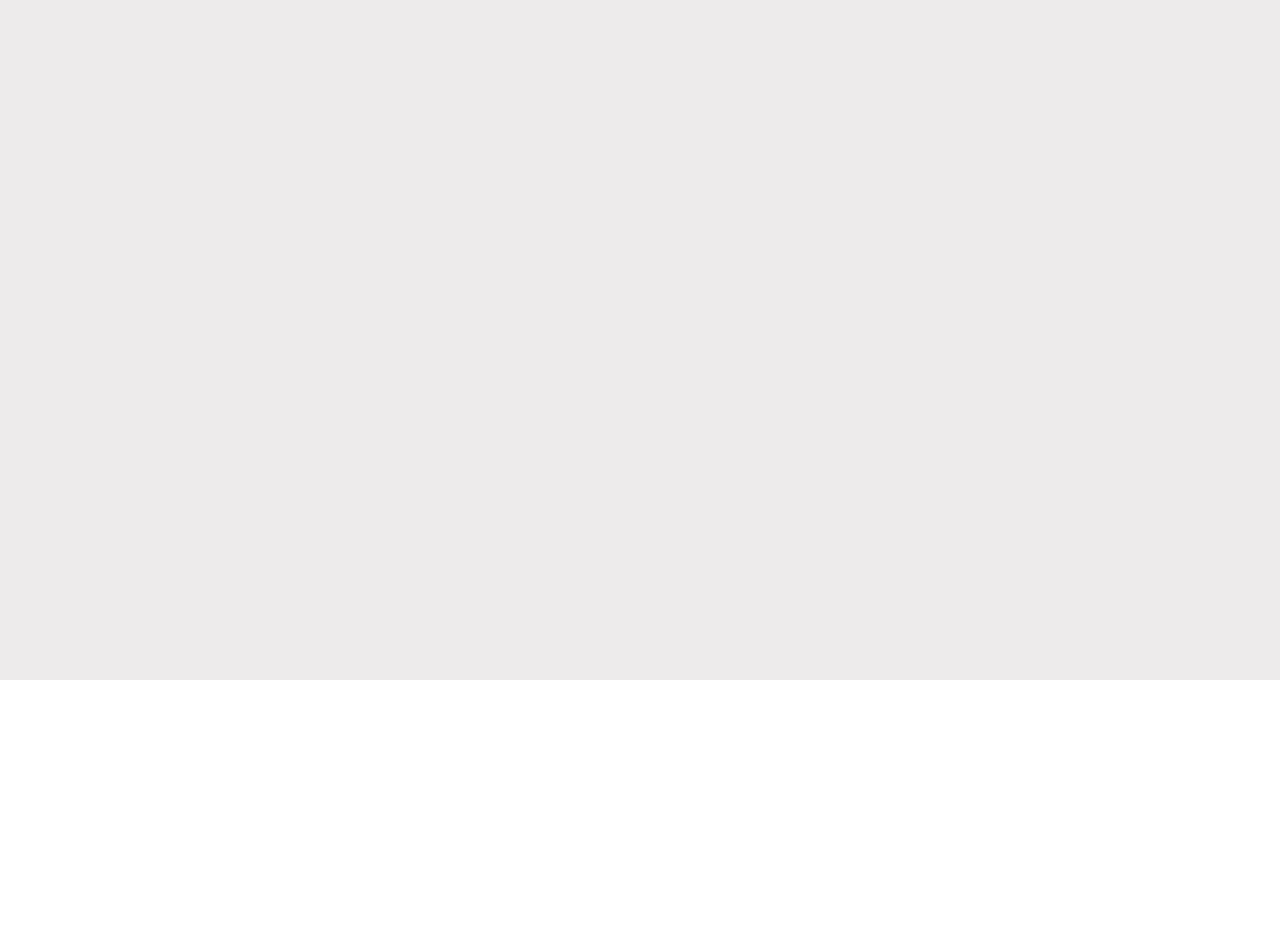
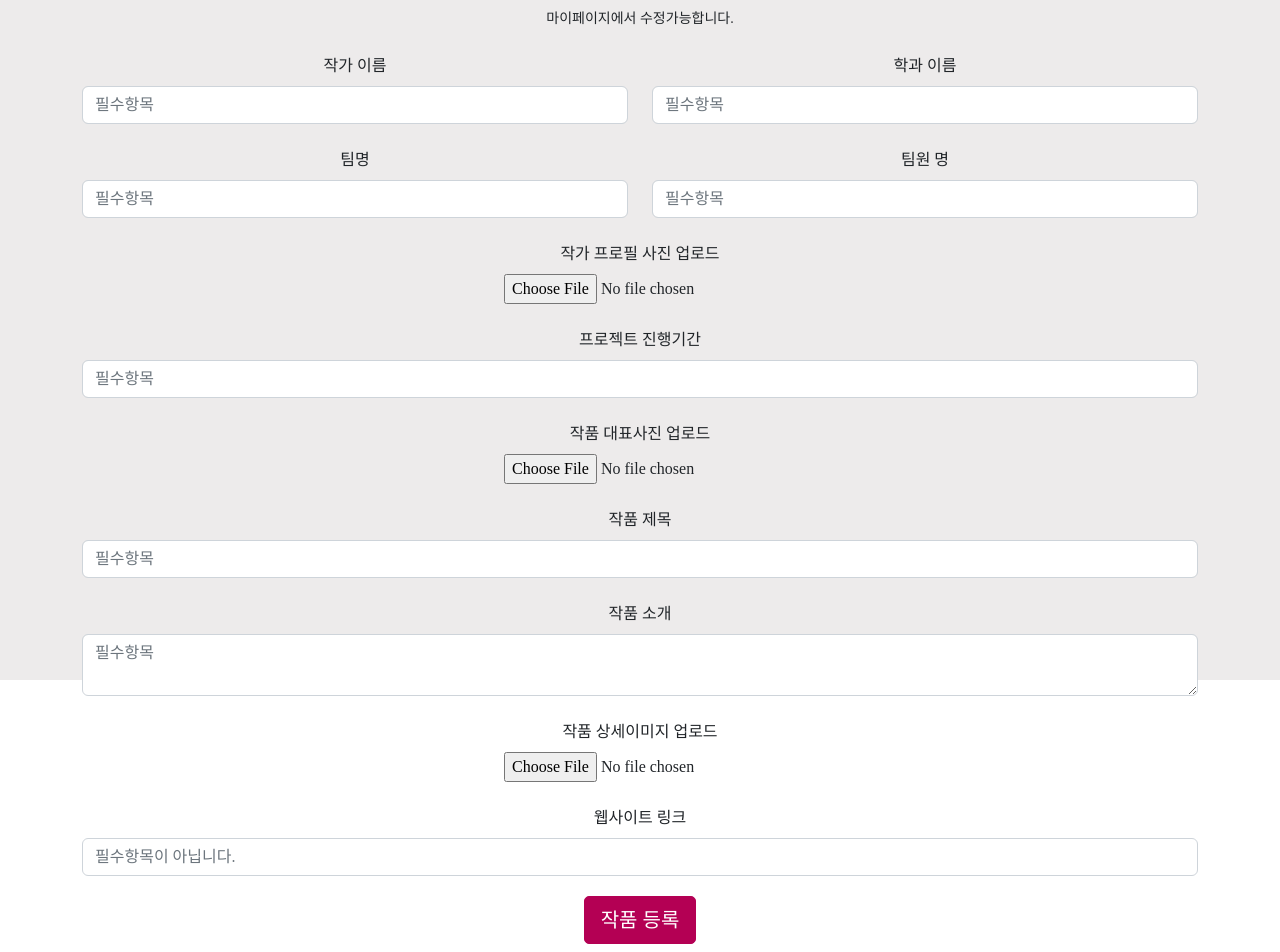
Before and after one commit to 2022-GALL/ds-exhibit-2022-front, a React (Create React App) app: page /registerpage in a window 1280 px wide. Shown: the part 120-1072 px from the top of the page. Before the commit the page ends 800 px from the top, so only its background shows below. Built offline with nearby package versions, Linux system fonts and the light colour scheme; a web font is replaced by a local one.

Commit message:
개발:회원가입,로그인,작품등록페이지

```diff
--- a/src/components/Dropdown.jsx
+++ b/src/components/Dropdown.jsx
@@ -29,9 +29,16 @@ function Hamburger() {
                 </NavDropdown>
                 <NavDropdown title="Art &amp; Design" id="basic-nav-dropdown">
                 </NavDropdown>
+
             </Nav>
             </Navbar.Collapse>
+            <Container>
+            <Navbar.Brand href="/joinpage">SignIn</Navbar.Brand>
+            <Navbar.Brand href="/loginpage">LogIn</Navbar.Brand>
         </Container>
+        </Container>
+
+
         </Navbar>
     );
 }
--- a/src/components/Router.jsx
+++ b/src/components/Router.jsx
@@ -5,6 +5,9 @@ import GlobalConPage from "../pages/GlobalConvergence/GlobalConPage";
 import SciTechPage from "../pages/ScienceTech/SciTechPage";
 import ComputerScience from "../pages/ScienceTech/ComputerScience";
 import DetailPage from "../pages/Detail/DetailPage";
+import JoinPage from '../pages/MyPage/JoinPage';
+import LoginPage from '../pages/MyPage/LoginPage';
+import RegisterPage from '../pages/MyPage/RegisterPage';
 
 export default function Router() {
     return (
@@ -16,6 +19,10 @@ export default function Router() {
                 <Route exact path="/artdesign" element={<ArtDesignPage/>}></Route>
                 <Route exact path="/computer" element={<ComputerScience/>}></Route>
                 <Route exact path="/computer/1" element={<DetailPage/>}></Route>
+
+                <Route exact path="/joinpage" element={<JoinPage/>}></Route>
+                <Route exact path="/loginpage" element={<LoginPage/>}></Route>
+                <Route exact path="/registerpage" element={<RegisterPage/>}></Route>
             </Routes>
         </BrowserRouter>
     )
--- /dev/null
+++ b/src/css/JoinPage.css
@@ -0,0 +1,17 @@
+#joinbtn {
+
+    background-color: rgb(180,0,84);
+    border-color: rgb(180,0,84);
+    color: white;
+    border-radius: 5px;
+    margin:20px;
+}
+#warning {
+
+    color: rgb(180,0,84);
+    font-size:12px;
+}
+#footer {
+    color: rgb(180,0,84);
+    font-size:12px;
+}
--- /dev/null
+++ b/src/css/LoginPage.css
@@ -0,0 +1,14 @@
+.form1 {
+
+
+}
+#label1 {
+    padding-right:8px;
+}
+#loginbtn {
+    background-color: rgb(180,0,84);
+    border-color: rgb(180,0,84);
+    color: white;
+    border-radius: 5px;
+    margin:20px;
+}
--- /dev/null
+++ b/src/css/RegisterPage.css
@@ -0,0 +1,5 @@
+
+#editable {
+    color: rgb(180,0,84);
+    font-size:14px;
+}
--- /dev/null
+++ b/src/pages/MyPage/JoinPage.jsx
@@ -0,0 +1,54 @@
+import React from 'react'
+import '../../css/JoinPage.css';
+
+export default function JoinPage() {
+    return (
+        <div className="form1">
+
+        <div class="container py-4">
+            <div class="row align-items-center justify-content-between">
+                <div class="navbar-brand h1 text-center">
+                    <span class="text-dark h2">회원가입</span>
+                </div>
+            </div>
+            <form>
+                <div class="form-group">
+                    <label for="exampleInputEmail1" class="form-label mt-4">아이디</label> <span id="warning">*덕성여자대학교 이메일로만 가입가능</span>
+                    <input type="text" class="form-control" id="exampleInputEmail1" placeholder='*******@duksung.ac.kr'></input>
+                </div>
+				<div class="form-group has-success">
+					<label class="form-label mt-4" for="inputValid">비밀번호</label>
+					<input type="password" class="form-control is-valid" id="inputValid" placeholder='6자 이상이어야 합니다.'></input>
+					<div class="valid-feedback"></div>
+				</div>
+
+				<div class="form-group has-danger">
+					<label class="form-label mt-4" for="inputInvalid">비밀번호 재확인</label>
+					<input type="password" class="form-control is-invalid" id="inputInvalid"></input>
+					<div class="invalid-feedback">비밀번호가 일치하지 않습니다</div>
+				</div>
+                <div class="form-group">
+                    <label for="exampleInputEmail1" class="form-label mt-4">이름</label>
+                    <input type="text" class="form-control" id="exampleInputEmail1" aria-describedby="emailHelp"></input>
+                </div>
+                <div class ="bir_wrap">
+                    <label class="form-label mt-4">전공</label>
+                    <div class="bir_yy">
+                        <span class="ps_box">
+                            <input type="text" class="form-control"></input>
+                        </span>
+                    </div>
+                </div>
+                <div>
+                    <button id="joinbtn" class="btn btn-lg" type="button">회원가입</button>
+                </div>
+            </form>
+        </div>
+        <div id="footer">
+            <div>덕성여자대학교 온라인 졸업 전시공간</div>
+        </div>
+
+    </div>
+
+    )
+}
--- /dev/null
+++ b/src/pages/MyPage/LoginPage.jsx
@@ -0,0 +1,35 @@
+import React from 'react'
+import '../../css/LoginPage.css'
+
+export default function LoginPage() {
+    return (
+    <div className="form1">
+
+        <div class="container py-4">
+            <div class="row align-items-center justify-content-between">
+                <div class="navbar-brand h1 text-center" >
+                    <span class="text-dark h2">로그인</span>
+                </div>
+            </div>
+            <form>
+                <div class="form-group">
+                    <label for="exampleInputEmail1" class="form-label mt-4">아이디</label>
+                    <input type="text" class="form-control" id="exampleInputEmail1" aria-describedby="emailHelp"></input>
+                </div>
+				<div class="form-group has-success">
+					<label class="form-label mt-4" for="inputValid">비밀번호</label>
+					<input type="password" class="form-control is-valid" id="inputValid"></input>
+					<div class="valid-feedback"></div>
+				</div>
+                <div>
+                    <button id="loginbtn" class="btn btn-lg" type="button">로그인</button>
+                </div>
+            </form>
+            <div id="footer">
+                <div>덕성여자대학교 온라인 졸업 전시공간</div>
+            </div>
+        </div>
+
+    </div>
+    )
+}
--- /dev/null
+++ b/src/pages/MyPage/RegisterPage.jsx
@@ -0,0 +1,92 @@
+import React from 'react'
+import '../../css/RegisterPage.css'
+
+export default function RegisterPage() {
+    return (
+        <div className="form1">
+
+        <div class="container py-4">
+            <div class="row align-items-center justify-content-between">
+                <div class="navbar-brand h1 text-center">
+                    <span class="text-dark h2">작품등록</span>
+
+                </div>
+                <div>
+                <span id="editable" class="text-dark h6">마이페이지에서 수정가능합니다.</span>
+                </div>
+            </div>
+            <form>
+                <form>
+                <div class="row">
+                    <div class="col">
+                        <label for="exampleInputEmail1" class="form-label mt-4">작가 이름</label>
+                        <input type="text" class="form-control" id="ownername" placeholder='필수항목'></input>
+                    </div>
+                    <div class="col">
+					<label class="form-label mt-4" for="inputValid">학과 이름</label>
+					<input type="text" class="form-control" id="majorname" placeholder='필수항목'></input>
+				</div>
+
+                </div>
+                </form>
+                <div class="row">
+                    <div class="col">
+                        <label for="exampleInputEmail1" class="form-label mt-4">팀명</label>
+                        <input type="text" class="form-control" id="ownername" placeholder='필수항목'></input>
+                    </div>
+                    <div class="col">
+					<label class="form-label mt-4" for="inputValid">팀원 명</label>
+					<input type="text" class="form-control" id="majorname" placeholder='필수항목'></input>
+				</div>
+                </div>
+
+
+
+				<div class="form-group">
+					<label class="form-label mt-4" for="inputInvalid">작가 프로필 사진 업로드</label>
+                    <div class="button">
+                    </div>
+                    <input type="file" id="chooseFile" name="chooseFile" accept="image/*" onchange="loadFile(this)"></input>
+				</div>
+                <div class="form-group">
+					<label class="form-label mt-4" for="inputValid">프로젝트 진행기간</label>
+					<input type="text" class="form-control" id="name" placeholder='필수항목'></input>
+
+				</div>
+                <div class="form-group">
+					<label class="form-label mt-4" for="inputInvalid">작품 대표사진 업로드</label>
+                    <div class="button">
+                    </div>
+                    <input type="file" id="chooseFile" name="chooseFile" accept="image/*" onchange="loadFile(this)"></input>
+				</div>
+                <div class="form-group">
+                    <label class="form-label mt-4">작품 제목</label>
+                    <input type="text" class="form-control" id="name" placeholder='필수항목'></input>
+                </div>
+
+                <div class="form-group">
+					<label class="form-label mt-4" for="inputValid">작품 소개</label>
+					<textarea class="form-control" id="name" placeholder='필수항목'></textarea>
+
+				</div>
+                <div class="form-group">
+					<label class="form-label mt-4" for="inputInvalid">작품 상세이미지 업로드</label>
+                    <div class="button">
+                    </div>
+                    <input type="file" id="chooseFile" name="chooseFile" accept="image/*" onchange="loadFile(this)"></input>
+				</div>
+                <div class="form-group">
+					<label class="form-label mt-4" for="inputValid">웹사이트 링크</label>
+					<input type="text" class="form-control" id="name" placeholder='필수항목이 아닙니다.'></input>
+
+				</div>
+
+                <div>
+                    <button id="joinbtn" class="btn btn-lg" type="button">작품 등록</button>
+                </div>
+            </form>
+        </div>
+
+    </div>
+    )
+}
```
